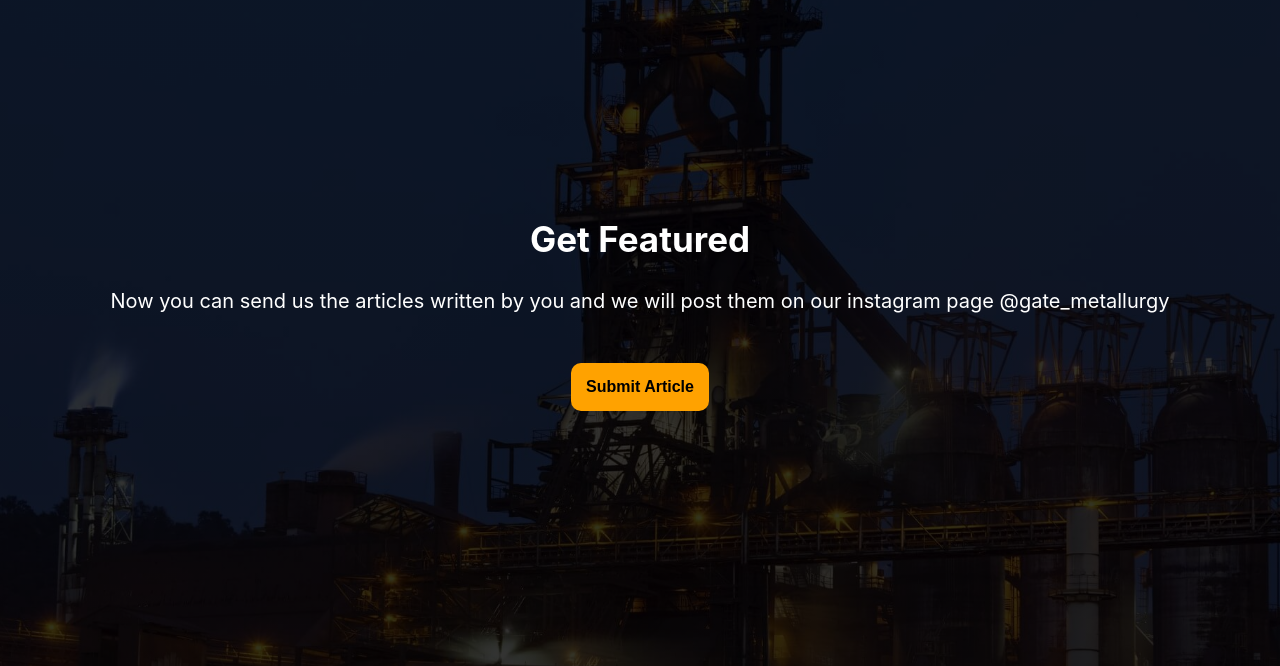
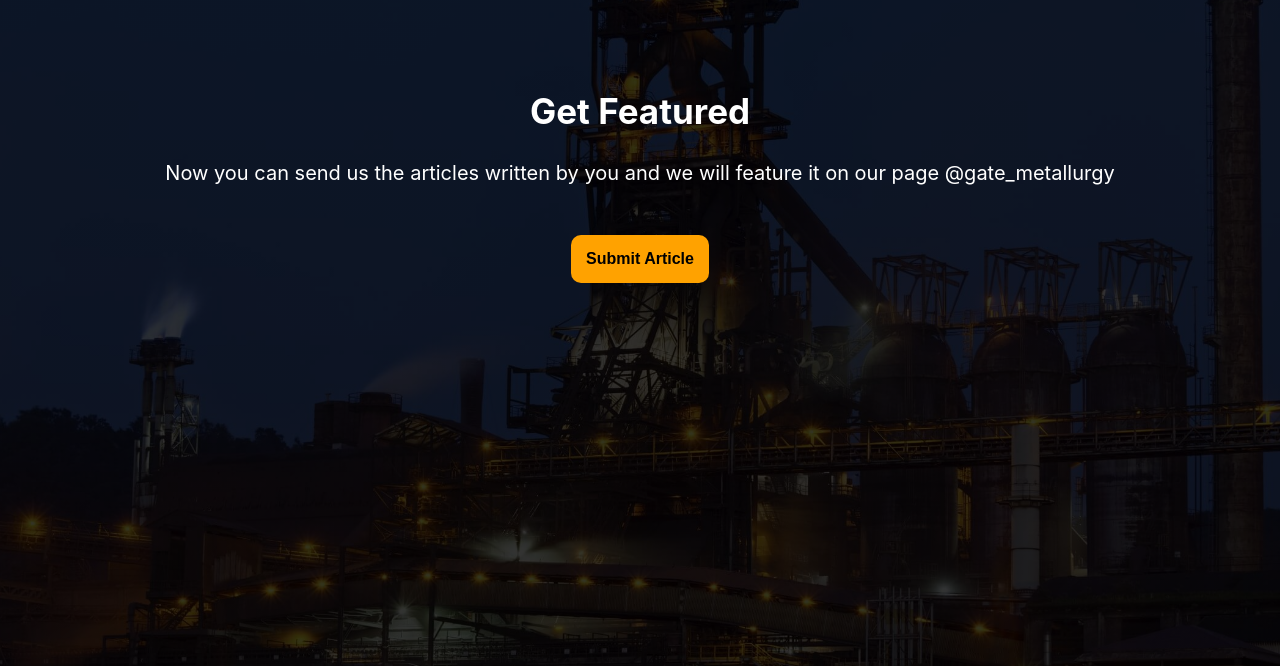
Before and after one commit to siddharthtank/gate_metallurgy, a plain HTML site: page index.html in a window 1280 px wide. Shown: the part 134-800 px from the top of the page. Drawn offline with Linux system fonts and the light colour scheme.

Commit message:
Add files via upload

```diff
--- a/index.html
+++ b/index.html
@@ -14,7 +14,7 @@
     </section>
     <section class="btn">
         <h2>Get Featured</h2>
-        <p>Now you can send us the articles written by you and we will post them on our instagram page <a href="#">@gate_metallurgy</a></p>
+        <p>Now you can send us the articles written by you and we will feature it on our page <a href="#">@gate_metallurgy</a></p>
         <button><a href="https://forms.gle/enyXHnbTmpsPV3367">Submit Article</a></button>
     </section>
 
--- a/main.css
+++ b/main.css
@@ -54,3 +54,9 @@ button > a{
     font-size: 16px;
     font-weight: 600;
 }
+
+@media screen and (min-width: 768px){
+    .btn{
+        margin-top: 5%;
+    }
+}
```
